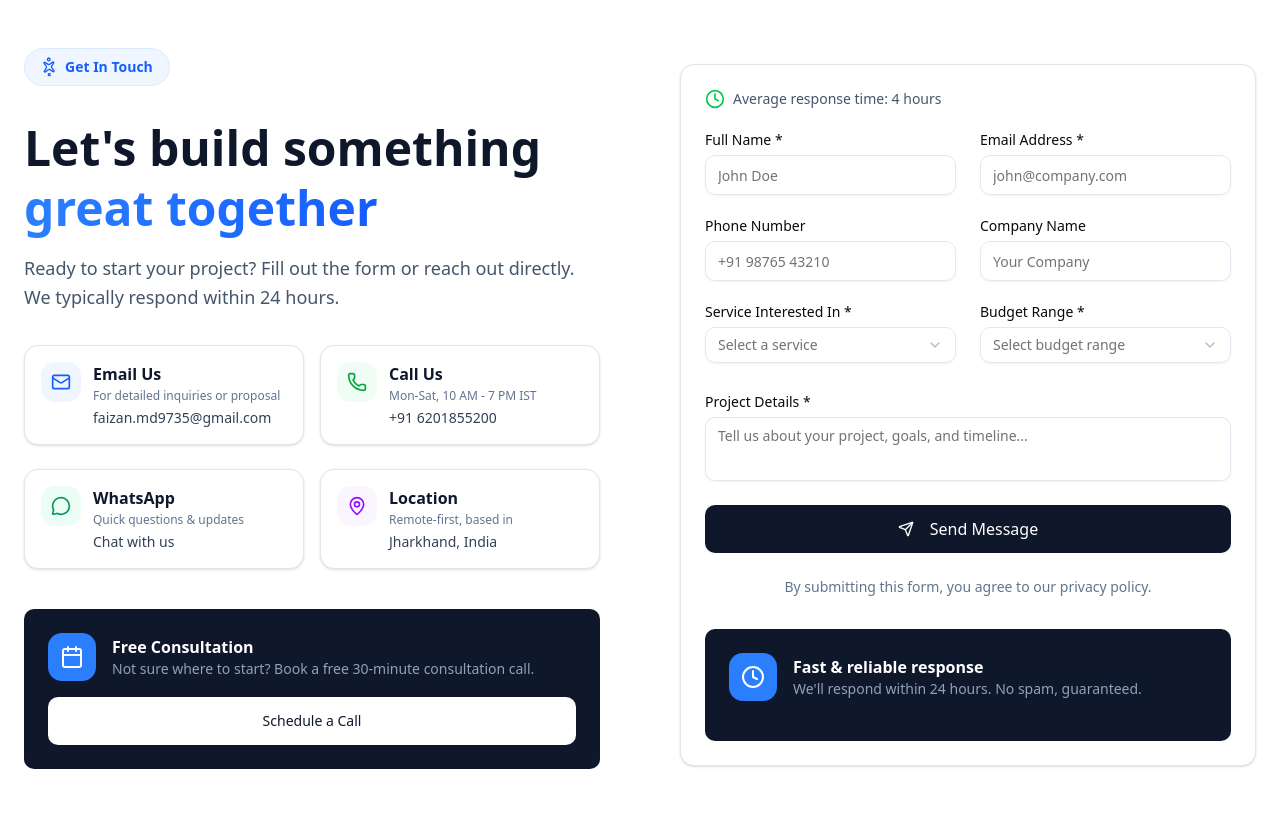
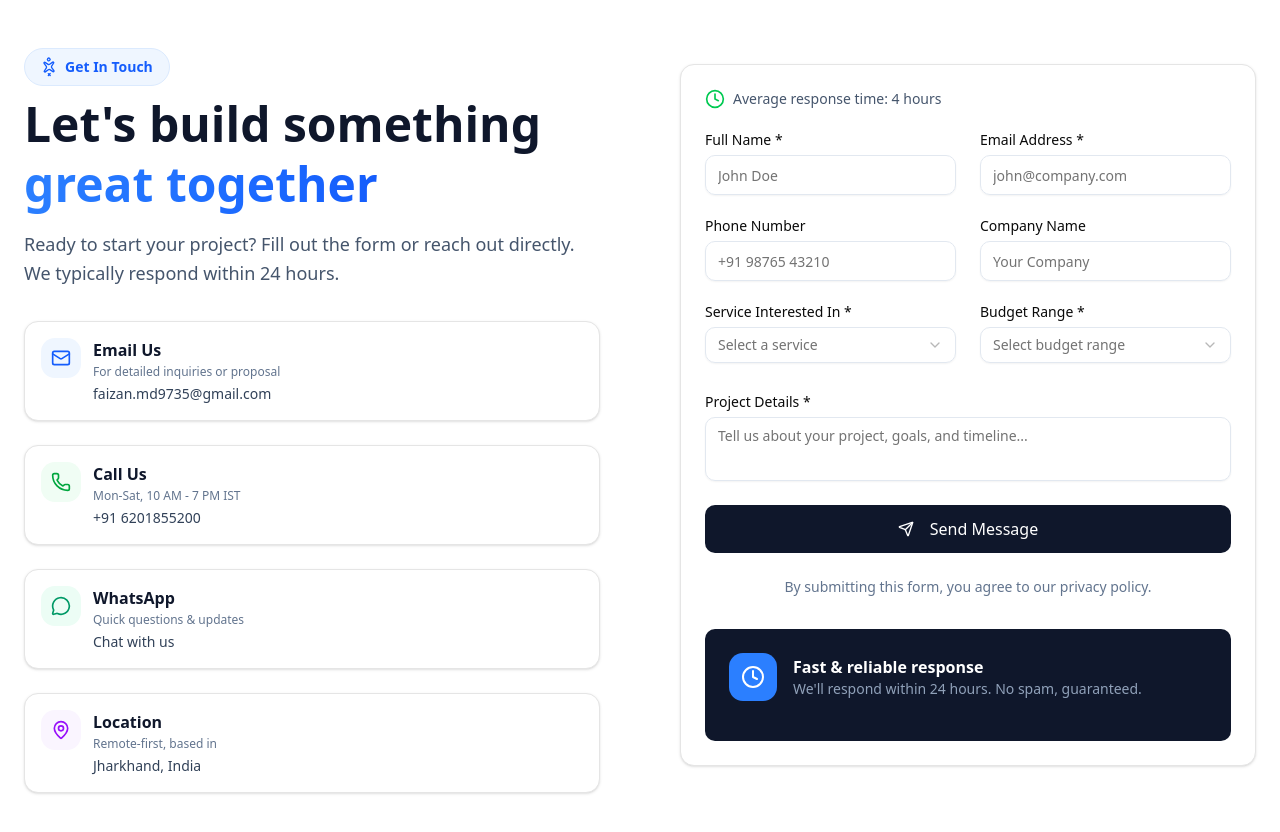
Before and after one commit to Craftbit-Solution/Craftbit, a Next.js app: page / in a window 1280 px wide. Shown: the top 832 px of the page. Built offline with nearby package versions, Linux system fonts and the light colour scheme.

Commit message:
Refactor ContactDetails component layout and styles

```diff
--- a/app/Contact/components/ContactDetails.tsx
+++ b/app/Contact/components/ContactDetails.tsx
@@ -50,7 +50,7 @@ export default function ContactDetails() {
                 <motion.div
                     initial={{ opacity: 0, scale: 0.5 }}
                     animate={{ opacity: 1, scale: 1 }}
-                    className="inline-flex items-center gap-2 px-4 py-2 rounded-full bg-blue-50 border border-blue-100 text-blue-600 text-sm font-medium mb-8"
+                    className="inline-flex items-center gap-2 px-4 py-2 rounded-full bg-blue-50 border border-blue-100 text-blue-600 text-sm font-medium mb-2"
                 >
                     <motion.div animate={{ rotate: 360 }} transition={{ duration: 4, repeat: Infinity, ease: "linear" }}>
                         <Sparkles className="w-4 h-4" />
@@ -71,7 +71,7 @@ export default function ContactDetails() {
                 </p>
 
                 {/* Contact Methods */}
-                <div className="grid sm:grid-cols-2 gap-4 mb-10">
+                <div className="grid sm:grid-cols-1 gap-4 mb-10">
                     {contactMethods.map((method, index) => (
                         <motion.div
                             key={method.title}
@@ -79,28 +79,8 @@ export default function ContactDetails() {
                             animate={{ opacity: 1, y: 0 }}
                             transition={{ delay: 0.1 + index * 0.05 }}
                         >
-                            {method.href ? (
                             <Card className="block overflow-hidden p-4 mt-2 gap-0 space-y-4 hover:shadow-xl transition-all duration-300">
-                                    <a
-                                        href={method.href}
-                                        target={method.href.startsWith('http') ? '_blank' : undefined}
-                                        rel={method.href.startsWith('http') ? 'noopener noreferrer' : undefined}
-                                    >
-                                        <div className="flex items-start gap-3">
-                                            <div className={`w-10 h-10 rounded-xl ${method.color} flex items-center justify-center shrink-0`}>
-                                                <method.icon className="h-5 w-5" />
-                                            </div>
-                                            <div>
-                                                <h3 className="font-semibold text-slate-900 mb-0.5">{method.title}</h3>
-                                                <p className="text-xs text-slate-500 mb-1">{method.description}</p>
-                                                <p className="text-sm font-medium text-slate-700">{method.value}</p>
-                                            </div>
-                                        </div>
-                                    </a>
-                                </Card>
 
-                            ) : (
-                                <Card className="block overflow-hidden p-4 mt-2 gap-0 space-y-4 hover:shadow-xl transition-all duration-300">
                                 <div className="flex items-start gap-3">
                                     <div className={`w-10 h-10 rounded-xl ${method.color} flex items-center justify-center shrink-0`}>
                                         <method.icon className="h-5 w-5" />
@@ -112,13 +92,12 @@ export default function ContactDetails() {
                                     </div>
                                 </div>
                             </Card>
-                            )}
                         </motion.div>
                     ))}
                 </div>
 
                 {/* Book a Call CTA */}
-                <div className="p-6 bg-slate-900 rounded-[var(--radius)]">
+                {/* <div className="p-6 bg-slate-900 rounded-[var(--radius)]">
                     <div className="flex items-center gap-4 mb-4">
                         <div className="w-12 h-12 rounded-xl bg-blue-500 flex items-center justify-center">
                             <Calendar className="h-6 w-6 text-white" />
@@ -135,7 +114,7 @@ export default function ContactDetails() {
                             Schedule a Call
                         </Button>
                     </a>
-                </div>
+                </div> */}
             </motion.div>
         </>
     )
```
Lines whose indentation alone changed are shown as unchanged.
